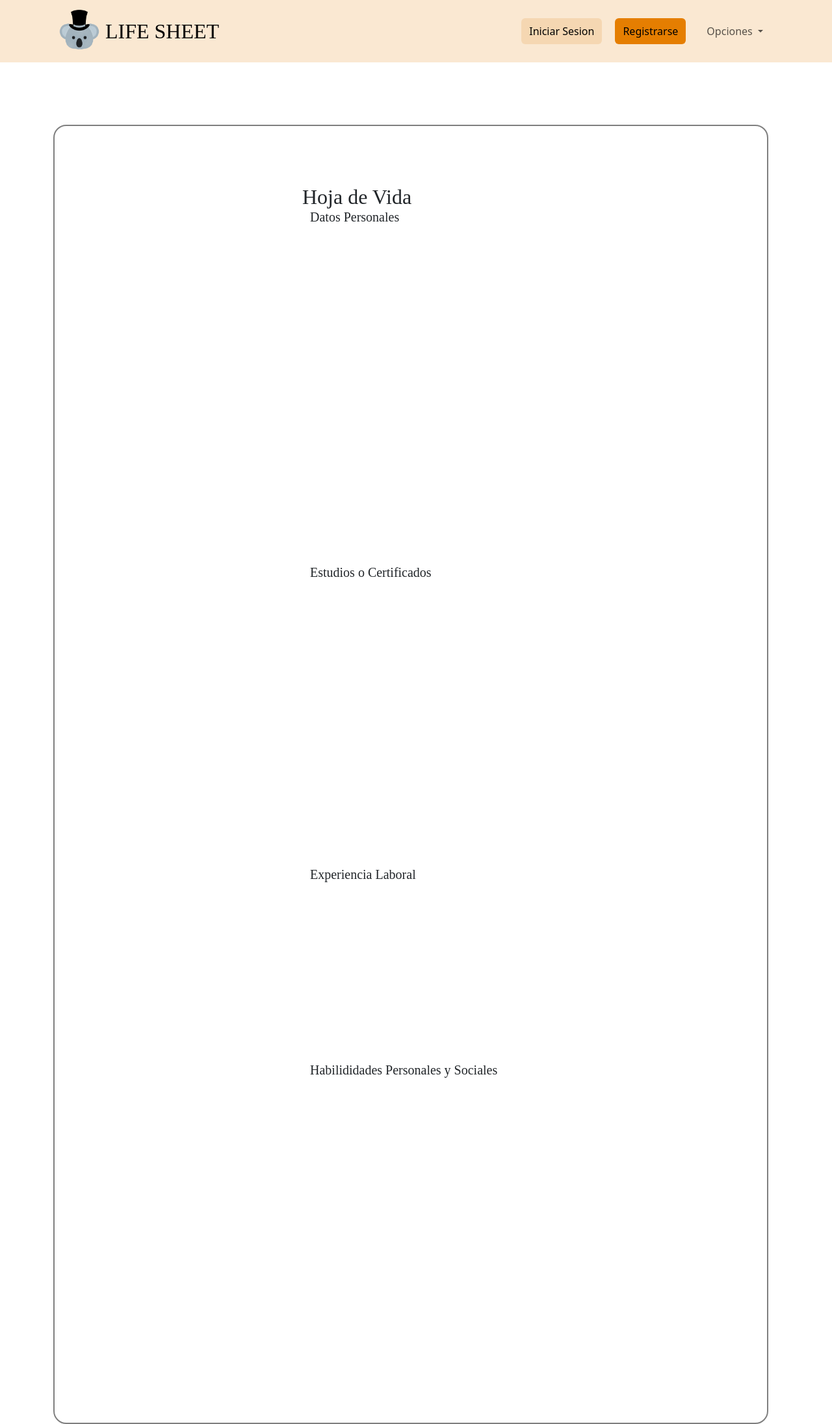
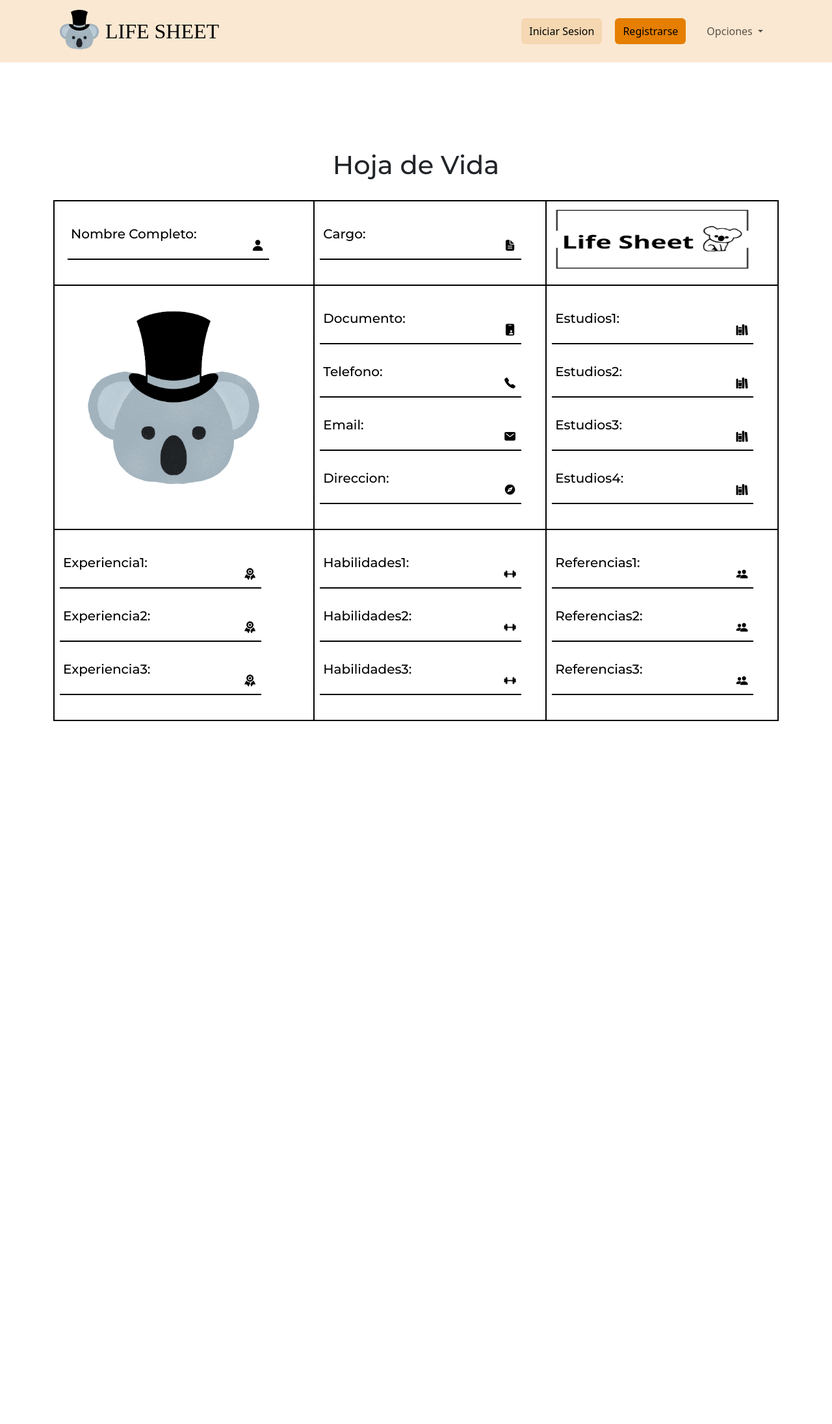
Before and after one commit to AaronHIDE/Life_Sheet, a PHP site: page /formato in a window 1280 px wide. Shown: the whole page at 65% size. After the commit the page ends 1110 px from the top, so only its background shows below. Run offline with PHP 8.4, Linux system fonts and the light colour scheme.

Commit message:
añado el formato de hoja de vida, aun sin botones; pero en base como guía

```diff
--- a/vista/librerias/css/formato.css
+++ b/vista/librerias/css/formato.css
@@ -1,3 +1,32 @@
+.table {
+    border-color: black;
+    color: black;
+  }
+
+  .table-bordered {
+    border: 2px solid black; /* Cambia el grosor y el color del borde según tus preferencias */
+}
+
+.table-bordered th,
+.table-bordered td {
+    border: 2px solid black; /* Cambia el grosor y el color del borde según tus preferencias */
+}
+
+
+.h1-container {
+    display: flex;
+    justify-content: center; /* Centra horizontalmente */
+    align-items: center; /* Centra verticalmente */
+    height: 100px; /* Ajusta la altura según tus preferencias */
+}
+
+.titulo{
+    text-align: center;
+}
+.nombre-container {
+    text-align: left; /* Alinea el contenido a la izquierda */
+}
+
 .form-box3{
     position: relative;
     width: 1100px;
@@ -10,3 +39,48 @@
     justify-content: center;
     align-items: center;
 }
+.inputboxf{
+    position: relative;
+    margin: 30px 0;
+    width: 310px;
+    border-bottom: 2px solid #000000;
+}
+.inputboxf {
+    position: relative;
+    margin: 30px 0;
+    width: 310px;
+    border-bottom: 2px solid #000000;
+}
+
+.inputboxf label {
+    position: absolute;
+    top: 0; /* Cambia esta posición según tus preferencias */
+    left: 5px;
+    color: #000000;
+    font-size: 1em;
+    pointer-events: none;
+    transition: .5s;
+}
+
+input:focus ~ label,
+input:valid ~ label {
+    top: -15px; /* Puedes ajustar la posición según tus preferencias */
+}
+
+.inputboxf input {
+    width: 100%;
+    height: 50px;
+    background: transparent;
+    border: none;
+    outline: none;
+    font-size: 1em;
+    padding: 0 5px;
+    color: #000000;
+}
+.inputboxf ion-icon{
+    position: absolute;
+    right: 8px;
+    color: #000000;
+    font-size: 1.2em;
+    top: 20px;
+}
--- a/vista/modulos/formato.php
+++ b/vista/modulos/formato.php
@@ -1,161 +1,182 @@
-<div class="container">
-    <div class="form-box3">
-        <div class="form-value">
-            <form action="/action_page.php">
-                <FONT SIZE="6" FACE="Cooper Black" COLOR="black" class="h2">Hoja de Vida</FONT>
-                <!-- Datos Personales -->
-                <div class="container">
-                <FONT SIZE="6" FACE="Cooper Black" COLOR="black" class="h5">Datos Personales</FONT>
-                <div class="inputbox">
-                    <ion-icon name="pencil-outline"></ion-icon>
+<div class="container mt-3">
+    <div class="h1-container">
+        <FONT SIZE="6" FACE="Montserrat" COLOR="black" class="h1">Hoja de Vida</FONT>
+    </div>
+    <div class="table-responsive">
+        <table class="table table-bordered" id="inventario">
+            <tbody>
+                <tr>
+                    <td>
+                        <!-- Nombre -->
+                        <div class="container nombre-container">
+                            <div class="inputboxf">
+                            <ion-icon name="person"></ion-icon>
                                 <input type="text" class="form-control" id="nombre" name="nombre" required>
                                 <label for="nombre" class="form-label">
-                        <FONT SIZE="6" FACE="Times new roman" COLOR="black" class="h5">Nombre Completo:</FONT>
+                                    <FONT SIZE="6 " FACE="Montserrat" COLOR="black" class="h5">Nombre Completo:</FONT>
                                 </label>
                             </div>
-                <div class="inputbox">
-                    <ion-icon name="pencil-outline"></ion-icon>
+                    </td>
+                    <td>
+                        <!-- Cargo -->
+                        <div class="inputboxf">
+                        <ion-icon name="document-text"></ion-icon>
+                            <input type="text" class="form-control" id="cargo" name="cargo" required>
+                            <label for="cargo" class="form-label">
+                                <FONT SIZE="6 " FACE="Montserrat" COLOR="black" class="h5">Cargo:</FONT>
+                            </label>
+                        </div>
+                    </td>
+                    <td>
+                    <img src="vista/imagenes/life_sheet_logo0.png" style="height: 100px; width:310px;">
+                    </td>
+                </tr>
+
+                <tr>
+                    <td><img src="vista/imagenes/logoo.png" style="height: 350px; width:350px;"></td>
+                    <td>
+                        <!-- Datos Personales -->
+                        <div class="inputboxf">
+                        <ion-icon name="id-card"></ion-icon>
                             <input type="number" class="form-control" id="documento" name="documento" required>
                             <label for="documento" class="form-label">
-                        <FONT SIZE="6" FACE="Times new roman" COLOR="black" class="h5">Documento:</FONT>
-                    </label>
-                </div>
-                <div class="inputbox">
-                    <ion-icon name="pencil-outline"></ion-icon>
-                    <input type="text" class="form-control" id="cargo" name="cargo" required>
-                    <label for="cargo" class="form-label">
-                        <FONT SIZE="6" FACE="Times new roman" COLOR="black" class="h5">Cargo:</FONT>
-                    </label>
-                </div>
-                <div class="inputbox">
-                    <ion-icon name="pencil-outline"></ion-icon>
-                    <input type="number" class="form-control" id="telefono" name="telefono" required>
-                    <label for="telefono" class="form-label">
-                        <FONT SIZE="6" FACE="Times new roman" COLOR="black" class="h5">Telefono:</FONT>
-                    </label>
-                </div>
-                <div class="inputbox">
-                    <ion-icon name="pencil-outline"></ion-icon>
-                    <input type="email" class="form-control" id="email" name="email" required>
-                    <label for="email" class="form-label">
-                        <FONT SIZE="6" FACE="Times new roman" COLOR="black" class="h5">Email:</FONT>
-                    </label>
-                </div>
-                <div class="inputbox">
-                    <ion-icon name="pencil-outline"></ion-icon>
-                    <input type="text" class="form-control" id="direccion" name="direccion" required>
-                    <label for="direccion" class="form-label">
-                        <FONT SIZE="6" FACE="Times new roman" COLOR="black" class="h5">Direccion:</FONT>
-                    </label>
-                </div>
-                </div>
-                <!-- Estudios o Certificados -->
-                <div class="container">
-                <FONT SIZE="6" FACE="Cooper Black" COLOR="black" class="h5">Estudios o Certificados</FONT>
-                <div class="inputbox">
-                    <ion-icon name="pencil-outline"></ion-icon>
-                    <input type="text" class="form-control" id="estudios1" name="estudios1" required>
-                    <label for="estudios1" class="form-label">
-                        <FONT SIZE="6" FACE="Times new roman" COLOR="black" class="h5">Estudios1:</FONT>
-                    </label>
-                </div>
-                <div class="inputbox">
-                    <ion-icon name="pencil-outline"></ion-icon>
-                    <input type="text" class="form-control" id="estudios2" name="estudios2" required>
-                    <label for="estudios2" class="form-label">
-                        <FONT SIZE="6" FACE="Times new roman" COLOR="black" class="h5">Estudios2:</FONT>
-                    </label>
-                </div>
-                <div class="inputbox">
-                    <ion-icon name="pencil-outline"></ion-icon>
-                    <input type="text" class="form-control" id="estudios3" name="estudios3" required>
-                    <label for="estudios3" class="form-label">
-                        <FONT SIZE="6" FACE="Times new roman" COLOR="black" class="h5">Estudios3:</FONT>
-                    </label>
-                </div>
-                <div class="inputbox">
-                    <ion-icon name="pencil-outline"></ion-icon>
-                    <input type="text" class="form-control" id="estudios4" name="estudios4" required>
-                    <label for="estudios4" class="form-label">
-                        <FONT SIZE="6" FACE="Times new roman" COLOR="black" class="h5">Estudios4:</FONT>
-                    </label>
-                </div>
-                <div class="inputbox">
-                    <ion-icon name="pencil-outline"></ion-icon>
-                    <input type="text" class="form-control" id="estudios5" name="estudios5" required>
-                    <label for="estudios5" class="form-label">
-                        <FONT SIZE="6" FACE="Times new roman" COLOR="black" class="h5">Estudios5:</FONT>
-                    </label>
-                </div>
-                </div>
-                <!-- Experiencia Laboral -->
-                <div class="container">
-                <FONT SIZE="6" FACE="Cooper Black" COLOR="black" class="h5">Experiencia Laboral</FONT>
-                <div class="inputbox">
-                    <ion-icon name="pencil-outline"></ion-icon>
-                    <input type="text" class="form-control" id="experiencia1" name="experiencia1" required>
-                    <label for="experiencia1" class="form-label">
-                        <FONT SIZE="6" FACE="Times new roman" COLOR="black" class="h5">Experiencia1:</FONT>
-                    </label>
-                </div>
-                <div class="inputbox">
-                    <ion-icon name="pencil-outline"></ion-icon>
-                    <input type="text" class="form-control" id="experiencia2" name="experiencia2" required>
-                    <label for="experiencia2" class="form-label">
-                        <FONT SIZE="6" FACE="Times new roman" COLOR="black" class="h5">Experiencia2:</FONT>
-                    </label>
-                </div>
-                <div class="inputbox">
-                    <ion-icon name="pencil-outline"></ion-icon>
-                    <input type="text" class="form-control" id="experiencia3" name="experiencia3" required>
-                    <label for="experiencia3" class="form-label">
-                        <FONT SIZE="6" FACE="Times new roman" COLOR="black" class="h5">Experiencia3:</FONT>
-                    </label>
-                </div>
-                </div>
-                <!-- Habilididades Personales y Sociales -->
-                <div class="container">
-                <FONT SIZE="6" FACE="Cooper Black" COLOR="black" class="h5">Habilididades Personales y Sociales</FONT>
-                <div class="inputbox">
-                    <ion-icon name="pencil-outline"></ion-icon>
-                    <input type="text" class="form-control" id="habilidades1" name="habilidades1" required>
-                    <label for="habilidades1" class="form-label">
-                        <FONT SIZE="6" FACE="Times new roman" COLOR="black" class="h5">Habilidades1:</FONT>
-                    </label>
-                </div>
-                <div class="inputbox">
-                    <ion-icon name="pencil-outline"></ion-icon>
-                    <input type="text" class="form-control" id="habilidades2" name="habilidades2" required>
-                    <label for="habilidades2" class="form-label">
-                        <FONT SIZE="6" FACE="Times new roman" COLOR="black" class="h5">Habilidades2:</FONT>
-                    </label>
-                </div>
-                </div>
-                <!-- Referencias -->
-                <div class="container">
-                <div class="inputbox">
-                    <ion-icon name="pencil-outline"></ion-icon>
-                    <input type="text" class="form-control" id="referencias1" name="referencias1" required>
-                    <label for="referencias1" class="form-label">
-                        <FONT SIZE="6" FACE="Times new roman" COLOR="black" class="h5">Referencias1:</FONT>
-                    </label>
-                </div>
-                <div class="inputbox">
-                    <ion-icon name="pencil-outline"></ion-icon>
-                    <input type="text" class="form-control" id="referencias2" name="referencias2" required>
-                    <label for="referencias2" class="form-label">
-                        <FONT SIZE="6" FACE="Times new roman" COLOR="black" class="h5">Referencias2:</FONT>
-                    </label>
-                </div>
-                <div class="inputbox">
-                    <ion-icon name="pencil-outline"></ion-icon>
-                    <input type="text" class="form-control" id="referencias3" name="referencias3" required>
-                    <label for="referencias3" class="form-label">
-                        <FONT SIZE="6" FACE="Times new roman" COLOR="black" class="h5">Referencias3:</FONT>
+                                <FONT SIZE="6 " FACE="Montserrat" COLOR="black" class="h5">Documento:</FONT>
                             </label>
                         </div>
 
-            </form>
+                        <div class="inputboxf">
+                        <ion-icon name="call"></ion-icon>
+                            <input type="number" class="form-control" id="telefono" name="telefono" required>
+                            <label for="telefono" class="form-label">
+                                <FONT SIZE="6 " FACE="Montserrat" COLOR="black" class="h5">Telefono:</FONT>
+                            </label>
+                        </div>
+                        <div class="inputboxf">
+                        <ion-icon name="mail"></ion-icon>
+                            <input type="email" class="form-control" id="email" name="email" required>
+                            <label for="email" class="form-label">
+                                <FONT SIZE="6 " FACE="Montserrat" COLOR="black" class="h5">Email:</FONT>
+                            </label>
+                        </div>
+                        <div class="inputboxf">
+                        <ion-icon name="compass"></ion-icon>
+                            <input type="text" class="form-control" id="direccion" name="direccion" required>
+                            <label for="direccion" class="form-label">
+                                <FONT SIZE="6 " FACE="Montserrat" COLOR="black" class="h5">Direccion:</FONT>
+                            </label>
+                        </div>
+                    </td>
+
+                    <td>
+                        <!-- Estudios o Certificados -->
+                        <div class="inputboxf">
+                        <ion-icon name="library"></ion-icon>
+                            <input type="text" class="form-control" id="estudios1" name="estudios1" required>
+                            <label for="estudios1" class="form-label">
+                                <FONT SIZE="6 " FACE="Montserrat" COLOR="black" class="h5">Estudios1:</FONT>
+                            </label>
+                        </div>
+                        <div class="inputboxf">
+                        <ion-icon name="library"></ion-icon>
+                            <input type="text" class="form-control" id="estudios2" name="estudios2" required>
+                            <label for="estudios2" class="form-label">
+                                <FONT SIZE="6 " FACE="Montserrat" COLOR="black" class="h5">Estudios2:</FONT>
+                            </label>
+                        </div>
+                        <div class="inputboxf">
+                        <ion-icon name="library"></ion-icon>
+                            <input type="text" class="form-control" id="estudios3" name="estudios3" required>
+                            <label for="estudios3" class="form-label">
+                                <FONT SIZE="6 " FACE="Montserrat" COLOR="black" class="h5">Estudios3:</FONT>
+                            </label>
+                        </div>
+                        <div class="inputboxf">
+                        <ion-icon name="library"></ion-icon>
+                            <input type="text" class="form-control" id="estudios4" name="estudios4" required>
+                            <label for="estudios4" class="form-label">
+                                <FONT SIZE="6 " FACE="Montserrat" COLOR="black" class="h5">Estudios4:</FONT>
+                            </label>
+                        </div>
+                    </td>
+                </tr>
+
+                <tr>
+                    <td>
+                        <!-- Experiencia Laboral -->
+                        <div class="inputboxf">
+                        <ion-icon name="ribbon"></ion-icon>
+                            <input type="text" class="form-control" id="experiencia1" name="experiencia1" required>
+                            <label for="experiencia1" class="form-label">
+                                <FONT SIZE="6 " FACE="Montserrat" COLOR="black" class="h5">Experiencia1:</FONT>
+                            </label>
+                        </div>
+                        <div class="inputboxf">
+                        <ion-icon name="ribbon"></ion-icon>
+                            <input type="text" class="form-control" id="experiencia2" name="experiencia2" required>
+                            <label for="experiencia2" class="form-label">
+                                <FONT SIZE="6 " FACE="Montserrat" COLOR="black" class="h5">Experiencia2:</FONT>
+                            </label>
+                        </div>
+                        <div class="inputboxf">
+                        <ion-icon name="ribbon"></ion-icon>
+                            <input type="text" class="form-control" id="experiencia3" name="experiencia3" required>
+                            <label for="experiencia3" class="form-label">
+                                <FONT SIZE="6 " FACE="Montserrat" COLOR="black" class="h5">Experiencia3:</FONT>
+                            </label>
+                        </div>
+                    </td>
+
+                    <td>
+                        <!-- Habilidades Personales y Sociales -->
+                        <div class="inputboxf">
+                        <ion-icon name="barbell"></ion-icon>
+                            <input type="text" class="form-control" id="habilidades1" name="habilidades1" required>
+                            <label for="habilidades1" class="form-label">
+                                <FONT SIZE="6 " FACE="Montserrat" COLOR="black" class="h5">Habilidades1:</FONT>
+                            </label>
+                        </div>
+                        <div class="inputboxf">
+                        <ion-icon name="barbell"></ion-icon>
+                            <input type="text" class="form-control" id="habilidades2" name="habilidades2" required>
+                            <label for="habilidades2" class="form-label">
+                                <FONT SIZE="6 " FACE="Montserrat" COLOR="black" class="h5">Habilidades2:</FONT>
+                            </label>
+                        </div>
+                        <div class="inputboxf">
+                        <ion-icon name="barbell"></ion-icon>
+                            <input type="text" class="form-control" id="habilidades3" name="habilidades3" required>
+                            <label for="habilidades3" class="form-label">
+                                <FONT SIZE="6 " FACE="Montserrat" COLOR="black" class="h5">Habilidades3:</FONT>
+                            </label>
+                        </div>
+                    </td>
+
+                    <td>
+                        <!-- Referencias Personales-->
+                        <div class="inputboxf">
+                            <ion-icon name="people"></ion-icon>
+                            <input type="text" class="form-control" id="referencias1" name="referencias1" required>
+                            <label for="referencias1" class="form-label">
+                                <FONT SIZE="6 " FACE="Montserrat" COLOR="black" class="h5">Referencias1:</FONT>
+                            </label>
+                        </div>
+                        <div class="inputboxf">
+                        <ion-icon name="people"></ion-icon>
+                            <input type="text" class="form-control" id="referencias2" name="referencias2" required>
+                            <label for="referencias2" class="form-label">
+                                <FONT SIZE="6 " FACE="Montserrat" COLOR="black" class="h5">Referencias2:</FONT>
+                            </label>
+                        </div>
+                        <div class="inputboxf">
+                        <ion-icon name="people"></ion-icon>
+                            <input type="text" class="form-control" id="referencias3" name="referencias3" required>
+                            <label for="referencias3" class="form-label">
+                                <FONT SIZE="6 " FACE="Montserrat" COLOR="black" class="h5">Referencias3:</FONT>
+                            </label>
+                        </div>
+                    </td>
+                </tr>
+            </tbody>
+        </table>
     </div>
 </div>
-</div>
```
Also changed, not shown: vista/imagenes/life_sheet_logo0.png (added). Lines whose indentation alone changed are shown as unchanged.
